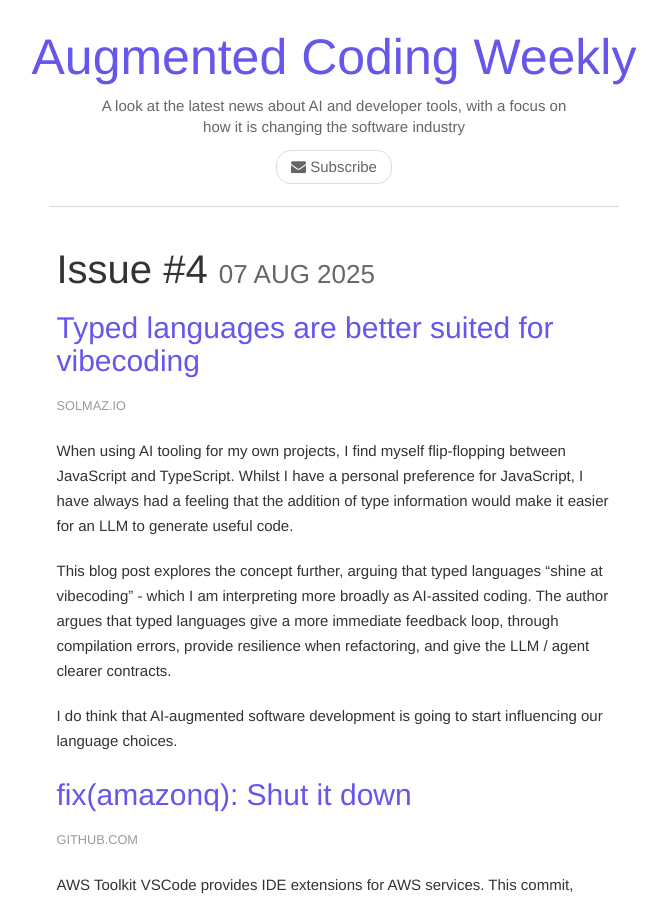
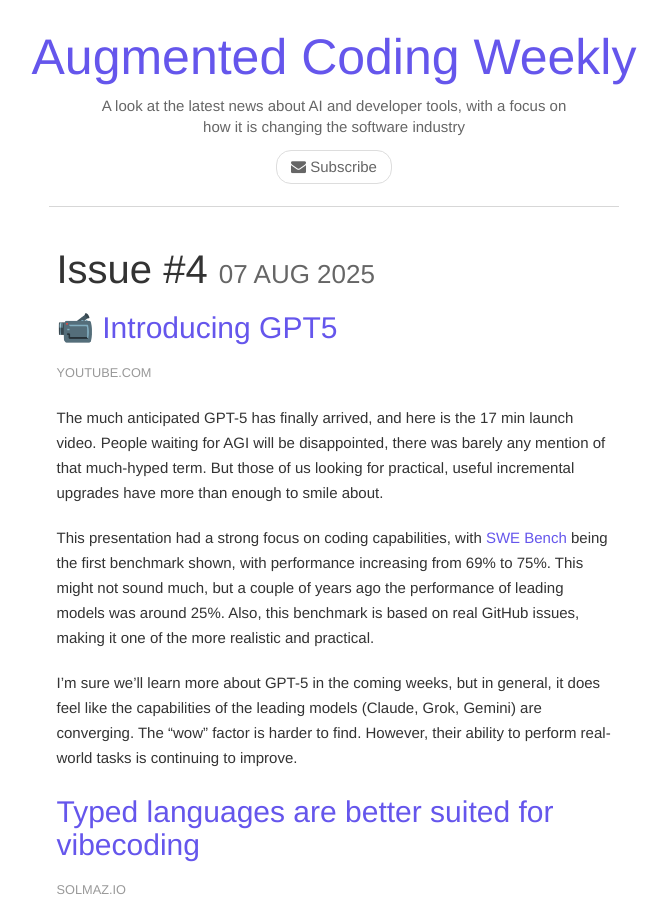
Before and after one commit to ColinEberhardt/augmented-coding-weekly, a Jekyll site: the page built from _posts/2025-08-07-issue-4.md, in a window 1280 px wide and 900 px high. Shown: the whole window, without its empty margins (306-974 px from the left). Built offline with Jekyll 4.4.1, drawn with Linux system fonts in a browser that asks for light colours; some of the changed text lies outside the part shown.

Commit message:
GPT5 update

```diff
--- a/_posts/2025-08-07-issue-4.md
+++ b/_posts/2025-08-07-issue-4.md
@@ -3,6 +3,16 @@
 title: ! 'Issue #4'
 author: ceberhardt
 ---
+
+## 📹 [Introducing GPT5](https://www.youtube.com/watch?v=0Uu_VJeVVfo)
+
+<small>YOUTUBE.COM</small>
+
+The much anticipated GPT-5 has finally arrived, and here is the 17 min launch video. People waiting for AGI will be disappointed, there was barely any mention of that much-hyped term. But those of us looking for practical, useful incremental upgrades have more than enough to smile about.
+
+This presentation had a strong focus on coding capabilities, with [SWE Bench](https://www.swebench.com/) being the first benchmark shown, with performance increasing from 69% to 75%. This might not sound much, but a couple of years ago the performance of leading models was around 25%. Also, this benchmark is based on real GitHub issues, making it one of the more realistic and practical.
+
+I'm sure we'll learn more about GPT-5 in the coming weeks, but in general, it does feel like the capabilities of the leading models (Claude, Grok, Gemini) are converging. The "wow" factor is harder to find. However, their ability to perform real-world tasks is continuing to improve.
 
 ## [Typed languages are better suited for vibecoding](https://solmaz.io/typed-languages-are-better-suited-for-vibecoding)
 
```
Also changed, not shown: other parts of _posts/2025-08-07-issue-4.md (+0 -10 lines).
